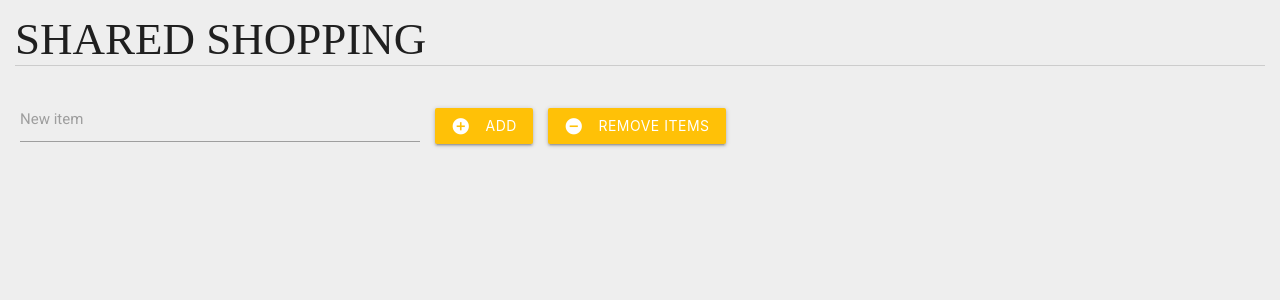
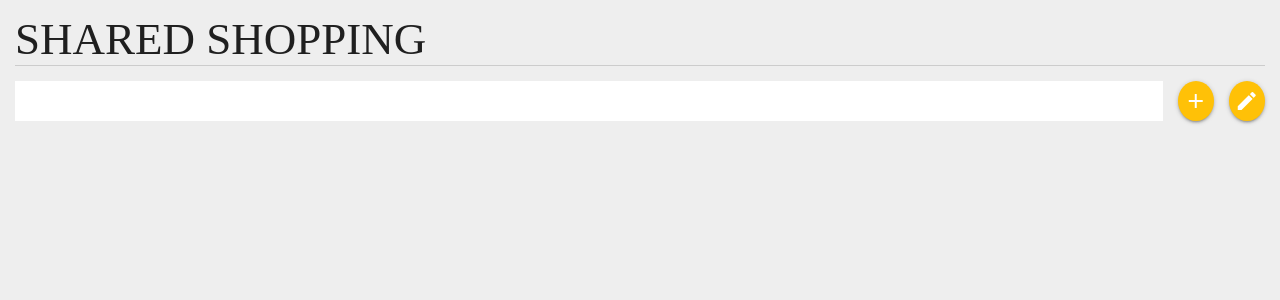
Before and after one commit to jack-carling/shared-shopping, a React (Vite) app: page / in a window 1280 px wide. Shown: the top 300 px of the page. Built offline with nearby package versions, Linux system fonts and the light colour scheme; a web font is replaced by a local one.

Commit message:
Handle delete, edit
• Edit button next to input toggles buttons next to list
• Delete will remove item from array
• Edit will allow the item to be edited

```diff
--- a/src/components/Item.scss
+++ b/src/components/Item.scss
@@ -7,11 +7,22 @@ li.Item {
   justify-content: space-between;
   label span {
     line-height: initial !important;
-    height: 20px !important;
+    height: 21px !important;
+    font-size: 16px !important;
   }
+}
+
+li.Item:not(:last-of-type) {
+  border-bottom: 1px solid $border;
+}
+
+div.Item-edit {
   i {
     font-size: 20px;
     cursor: pointer;
+  }
+  i:nth-child(2) {
+    margin-left: 0.5rem;
     color: $remove;
   }
   i:hover {
@@ -19,6 +30,11 @@ li.Item {
   }
 }
 
-li.Item:not(:last-of-type) {
-  border-bottom: 1px solid $border;
+.Item-inputs {
+  display: flex;
+  align-items: center;
 }
+.Item-text {
+  font-size: 16px !important;
+  display: flex;
+}
--- a/src/components/Item.tsx
+++ b/src/components/Item.tsx
@@ -5,35 +5,48 @@ import './Item.scss';
 type ItemProps = {
   id: number;
   item: string;
-  showDelete: boolean;
+  show: boolean;
+  edit: number;
+  clickHandler: (e: React.MouseEvent<HTMLElement>, id: number, action: string) => void;
+  editHandler: (e: React.FormEvent, id: number) => void;
 };
 
-type DeleteButton = {
-  show: boolean;
-};
-
-function handleCheckbox(e: any) {
-  console.log(e.target.checked);
+function handleCheckbox(e: React.FormEvent) {
+  const check = e.target as HTMLFormElement;
+  console.log(check.checked);
 }
 
-function DeleteButton({ show }: DeleteButton) {
-  if (show) {
-    return <i className="material-icons">remove_circle</i>;
-  }
-  return <></>;
-}
-
-function Item({ item, id, showDelete }: ItemProps) {
+function Item({ item, id, show, edit, clickHandler, editHandler }: ItemProps) {
   return (
     <li className="Item">
-      <div>
+      <div className="Item-inputs">
         <label>
           <input onChange={handleCheckbox} type="checkbox" className="filled-in" />
           <span>&nbsp;</span>
         </label>
-        <span>{item}</span>
+        <div>
+          <span
+            contentEditable={edit === id}
+            onBlur={(e) => editHandler(e, id)}
+            className="Item-text"
+            suppressContentEditableWarning={true}
+          >
+            {item}
+          </span>
+        </div>
       </div>
-      <DeleteButton show={showDelete} />
+      {show ? (
+        <div className="Item-edit">
+          <i className="material-icons" onClick={(e) => clickHandler(e, id, 'edit')}>
+            edit
+          </i>
+          <i className="material-icons" onClick={(e) => clickHandler(e, id, 'remove')}>
+            remove_circle
+          </i>
+        </div>
+      ) : (
+        <></>
+      )}
     </li>
   );
 }
--- a/src/components/Main.scss
+++ b/src/components/Main.scss
@@ -1,9 +1,20 @@
 section.Main {
+  display: flex;
   margin-top: 1rem;
-  input {
-    min-width: 400px;
-  }
   button {
     margin-left: 1rem;
   }
 }
+
+input.Main,
+input.Main:focus {
+  margin: 0 !important;
+  box-shadow: none !important;
+  border-bottom: none !important;
+}
+input.Main {
+  background-color: #fff !important;
+  height: initial !important;
+  padding: 0.5rem !important;
+  // border-radius: 999px !important;
+}
--- a/src/components/Main.tsx
+++ b/src/components/Main.tsx
@@ -7,7 +7,8 @@ function Main() {
   const defaultItems: string[] = [];
   const inputElement = useRef<HTMLInputElement>(null);
   const [items, setItems] = useState(() => defaultItems);
-  const [showDelete, setShowDelete] = useState(false);
+  const [showTools, setShowTools] = useState(false);
+  const [edit, setEdit] = useState(-1);
   const [input, setInput] = useState('');
 
   function addItem() {
@@ -15,6 +16,9 @@ function Main() {
     setItems((items) => [input, ...items]);
     setInput('');
     if (inputElement.current) inputElement.current.focus();
+    if (edit !== -1) {
+      setEdit((edit) => edit + 1);
+    }
   }
 
   function handleKey(e: React.KeyboardEvent) {
@@ -22,10 +26,37 @@ function Main() {
     addItem();
   }
 
+  function editItem(e: React.MouseEvent, id: number, action: string) {
+    if (action === 'edit') {
+      if (edit === id) {
+        setEdit(() => -1);
+        return;
+      }
+      setEdit(() => id);
+    }
+    if (action === 'remove') {
+      const newItems = [...items];
+      newItems.splice(id, 1);
+      setItems(() => [...newItems]);
+    }
+  }
+
+  function handleEdit(e: React.FormEvent, id: number) {
+    const element = e.target as HTMLSpanElement;
+    let content = element.innerHTML as string;
+    content = content.replaceAll('<div>', '');
+    content = content.replaceAll('</div>', '');
+    content = content.replaceAll('<br>', '');
+    content = content.replaceAll('&nbsp;', '');
+    content = content.trim();
+    const newItems = [...items];
+    newItems.splice(id, 1, content);
+    setItems(() => [...newItems]);
+  }
+
   return (
     <>
       <section className="Main">
-        <div className="input-field inline">
         <input
           id="input-item"
           type="text"
@@ -33,21 +64,32 @@ function Main() {
           onChange={(e) => setInput(e.target.value)}
           onKeyUp={(e) => handleKey(e)}
           ref={inputElement}
+          className="Main"
         />
-          <label htmlFor="input-item">New item</label>
-        </div>
-        <button className="btn amber" onClick={addItem}>
-          <i className="material-icons left">add_circle</i>
-          ADD
+        <button className="btn-floating waves-effect waves-light amber" onClick={addItem}>
+          <i className="material-icons">add</i>
         </button>
-        <button className="btn amber" onClick={() => setShowDelete(!showDelete)}>
-          <i className="material-icons left">remove_circle</i>
-          REMOVE ITEMS
+        <button
+          className="btn-floating waves-effect waves-light amber"
+          onClick={() => {
+            setShowTools(!showTools);
+            setEdit(-1);
+          }}
+        >
+          <i className="material-icons">edit</i>
         </button>
       </section>
       <ul>
         {items.map((item, index) => (
-          <Item key={index} item={item} id={index} showDelete={showDelete} />
+          <Item
+            key={index}
+            item={item}
+            id={index}
+            edit={edit}
+            show={showTools}
+            clickHandler={(e, id, action) => editItem(e, id, action)}
+            editHandler={(e, id) => handleEdit(e, id)}
+          />
         ))}
       </ul>
     </>
--- a/src/index.scss
+++ b/src/index.scss
@@ -20,14 +20,22 @@ body {
   padding: 1rem;
 }
 
-.input-field input[type='text']:focus + label {
-  color: $amber !important;
-}
-.input-field input[type='text']:focus {
-  border-bottom: 1px solid $amber !important;
-  box-shadow: 0 1px 0 0 $amber !important;
-}
 [type='checkbox'].filled-in:checked + span::after {
   border: 2px solid $amber !important;
   background-color: $amber !important;
 }
+
+[contenteditable] {
+  padding: 0.2rem;
+}
+[contenteditable='true'] {
+  background: #fff;
+}
+[contenteditable='true']:focus {
+  outline: 0;
+}
+
+button.btn-floating i {
+  width: initial !important;
+  padding: inherit !important;
+}
```
Lines whose indentation alone changed are shown as unchanged.
